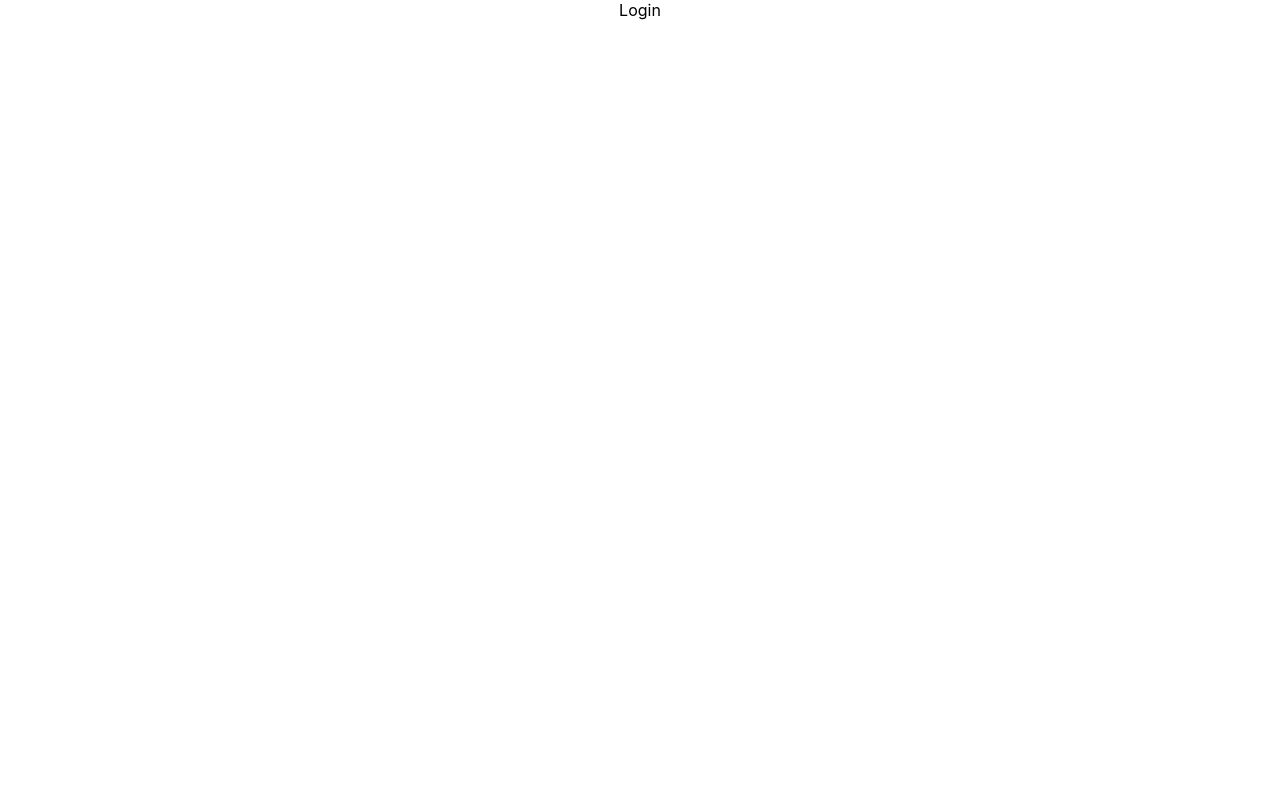
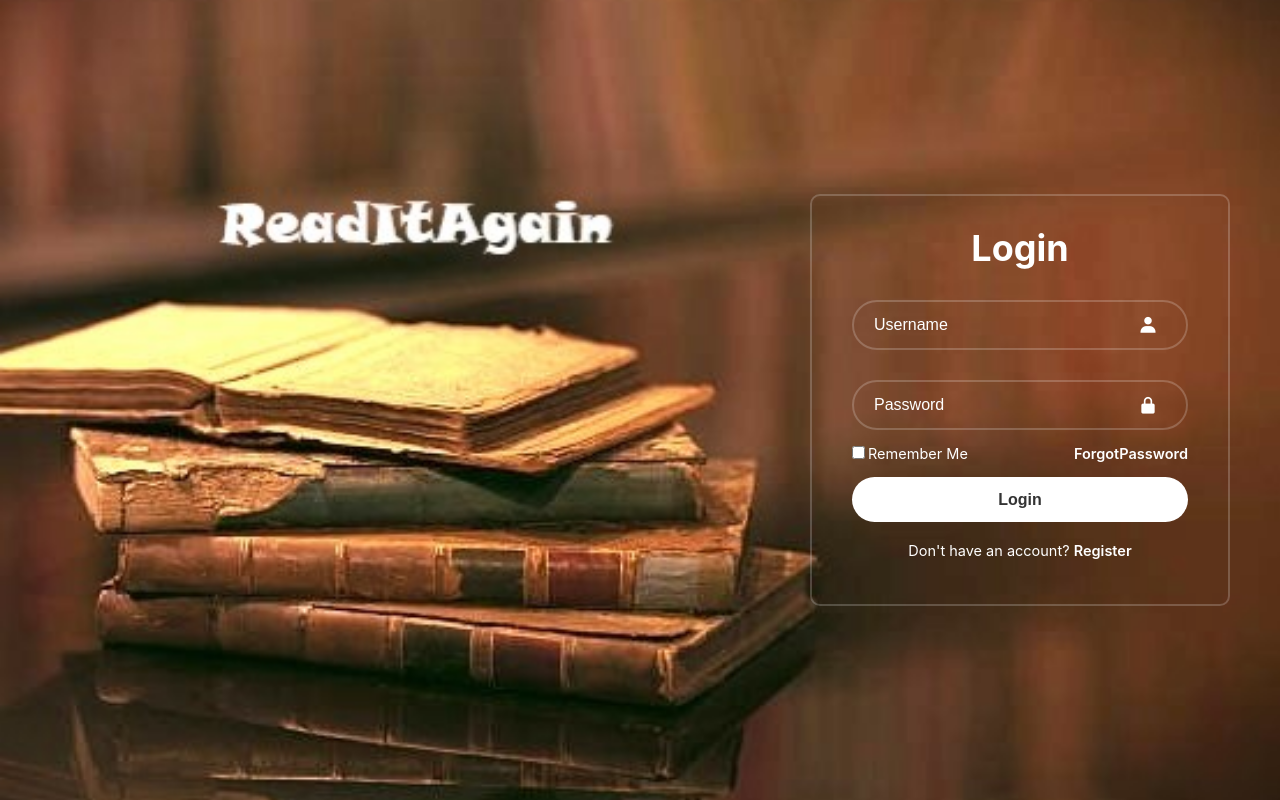
Before and after one commit to Nasina-Srilahari/RIA_FE, a React (Create React App) app: page /login in a window 1280 px wide. Built offline with nearby package versions, Linux system fonts and the light colour scheme.

Commit message:
login ui

```diff
--- a/public/index.html
+++ b/public/index.html
@@ -24,7 +24,11 @@
       work correctly both with client-side routing and a non-root public URL.
       Learn how to configure a non-root public URL by running `npm run build`.
     -->
+
+    <link href='https://unpkg.com/boxicons@2.1.4/css/boxicons.min.css' rel='stylesheet'>
+
     <title>React App</title>
+
   </head>
   <body>
     <noscript>You need to enable JavaScript to run this app.</noscript>
--- a/src/screens/login/Login.jsx
+++ b/src/screens/login/Login.jsx
@@ -1,8 +1,32 @@
 import React from 'react'
+import './login.css'
 
 const Login = () => {
   return (
-    <div>Login</div>
+
+    <div className="wrapper">
+    <form action="" >
+      <h1>Login</h1>
+      <div className="input-box">
+        <input type="text" placeholder="Username" required/>
+        <i className='bx bxs-user'></i>
+      </div>
+      <div className="input-box">
+        <input type="password" placeholder="Password" required/>
+        <i className='bx bxs-lock-alt' ></i>
+      </div>
+      <div className="remember-forgot">
+        <label><input type="checkbox"/>Remember Me </label>
+        <a href="a">ForgotPassword</a>
+      </div>
+      <button type="submit" className="btn">Login</button>
+      <div className="register-link">
+        <p>Don't have an account? <a href="https://www.google.com" >Register</a></p>
+      </div>
+    </form>
+
+    </div>
+
   )
 }
 
--- a/src/screens/login/login.css
+++ b/src/screens/login/login.css
@@ -0,0 +1,111 @@
+*{
+    margin: 0;
+    padding: 0;
+    box-sizing: border-box;
+
+}
+body{
+    display: flex;
+    justify-content: flex-end;
+    align-items: center;
+    min-height: 100vh;
+    background: url("../../assets/oldbook3.jpg")  no-repeat;
+    background-size: cover;
+    background-position: center;
+}
+.wrapper{
+    width: 420px;
+    background: transparent;
+    border: 2px solid rgba(255, 255, 255, .2) !important;
+    color: #fff;
+    border-radius: 10px;
+    padding:30px 40px;
+    margin-right: 20px;
+    margin-right: 50px;
+
+
+}
+.wrapper h1{
+    text-align: center;
+    font-size: 36px;
+
+}
+.wrapper .input-box{
+    position: relative;
+    width: 100%;
+    height: 50px;
+    margin: 30px 0;
+}
+.input-box input{
+    width: 100%;
+    height: 100%;
+    background: transparent;
+    border: none;
+    border: 2px solid rgb(255,255,255,.2);
+    border-radius: 40px;
+    font-size: 16px;
+    color: #fff;
+    padding: 20px 45px 20px 20px;
+}
+.input-box input::placeholder{
+    color: #fff;
+}
+.input-box i{
+    position: absolute;
+    right: 20px;
+    top: 30%;
+    transform: translate(-50%);
+    font-size: 20px;
+}
+.wrapper .remember-forgot{
+    display: flex;
+    justify-content: space-between;
+    font-size: 14.5px;
+    margin: -15px 0 15px;
+}
+.remember-forgot label input{
+    accent-color: #fff;
+    margin-right: 3px;
+
+}
+.remember-forgot a{
+    color: #fff;
+    text-decoration: none;
+    font-weight: 600;
+}
+.remember-forgot a:hover{
+    text-decoration: underline;
+}
+.wrapper .btn{
+    width: 100%;
+    height: 45px;
+    background: #fff;
+    border: none;
+    outline: none;
+    border-radius: 40px;
+    box-shadow: 0 0 10px rgba(0,0,0,-1);
+    cursor: pointer;
+    font-size: 16px;
+    color: #333;
+    font-weight: 600;
+
+}
+.wrapper .btn:hover{
+   transform: scale(1.04);
+}
+
+.wrapper .register-link{
+    font-size: 14.5px;
+    text-align: center;
+    margin:20px 0 15px;
+
+}
+.register-link p a{
+    color: #fff;
+    text-decoration: none;
+    font-weight: 600;
+
+}
+.register-link a:hover{
+    text-decoration: underline;
+}
```
Also changed, not shown: src/assets/oldbook3.jpg (added).
